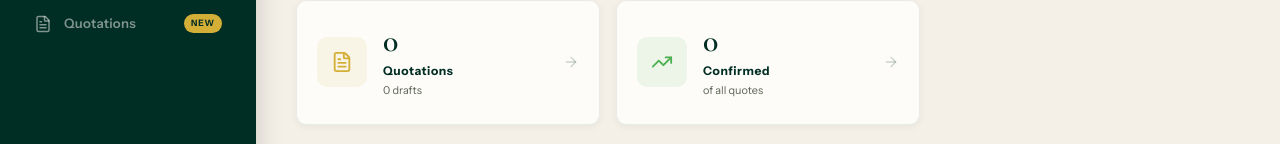
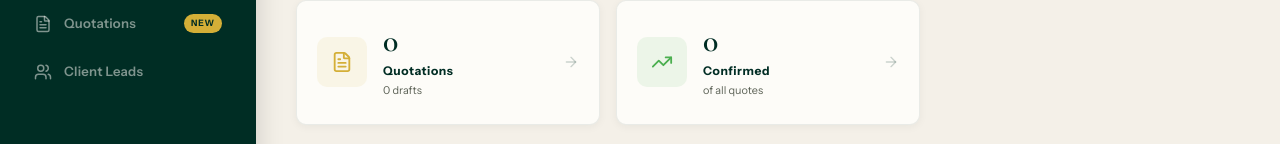
Before and after one commit to thelumoraweddings-netizen/the-lumora-weddings, a React (Vite) app in the folder client/: page /admin in a window 1280 px wide. Shown: the part 205-349 px from the top of the page. Built offline with nearby package versions, Linux system fonts and the light colour scheme; no server answers; sample sign-in values are in the browser's storage; a web font is replaced by a local one.

Commit message:
UI: Unhid Client Leads (BookingManager) page in Admin Portal sidebar

```diff
--- a/client/src/App.jsx
+++ b/client/src/App.jsx
@@ -96,6 +96,7 @@ function App() {
               }>
                 <Route index element={<AdminDashboard />} />
                  <Route path="quotations" element={<QuotationManager />} />
+                 <Route path="bookings" element={<BookingManager />} />
                  <Route path="gallery" element={<GalleryManager />} />
 
                  <Route path="testimonials" element={<TestimonialManager />} />
--- a/client/src/pages/Admin/AdminLayout.jsx
+++ b/client/src/pages/Admin/AdminLayout.jsx
@@ -9,6 +9,7 @@ import {
   ChevronLeft,
   Menu,
   X,
+  Users
 } from 'lucide-react';
 import './AdminLayout.css';
 
@@ -56,6 +57,7 @@ const AdminLayout = () => {
   const navItems = [
     { name: 'Dashboard',   path: '/admin',               icon: <LayoutDashboard size={18} /> },
     { name: 'Quotations',  path: '/admin/quotations',    icon: <FileText size={18} /> },
+    { name: 'Client Leads', path: '/admin/bookings',      icon: <Users size={18} /> },
   ];
 
   const isActive = (path) =>
```
